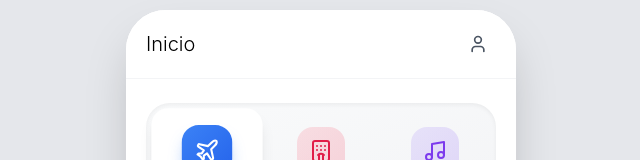
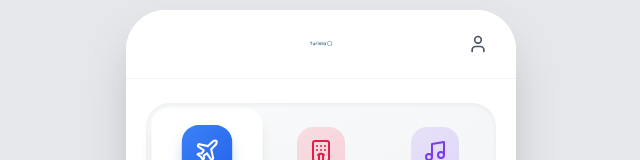
Before and after one commit to Rene-Nun/Pagox_proto_ux, a Next.js app: page / in a window 1280 px wide. Shown: the top 160 px of the page, without its empty margins (319-959 px from the left). Built offline with nearby package versions, Linux system fonts and the light colour scheme.

Commit message:
Actualizar HomeScreen.tsx

```diff
--- a/app/components/screens/HomeScreen.tsx
+++ b/app/components/screens/HomeScreen.tsx
@@ -43,7 +43,7 @@ export default function HomeScreen({ onNavigate, activeTab }: HomeScreenProps) {
 
   return (
     <MobileContainer className="bg-white">
-      <Header showLogo={false} onNavigate={onNavigate} />
+      <Header showLogo={true} onNavigate={onNavigate} />
 
       <div className="flex-1 overflow-y-auto">
         <div className="px-5 py-6 space-y-6">
```
